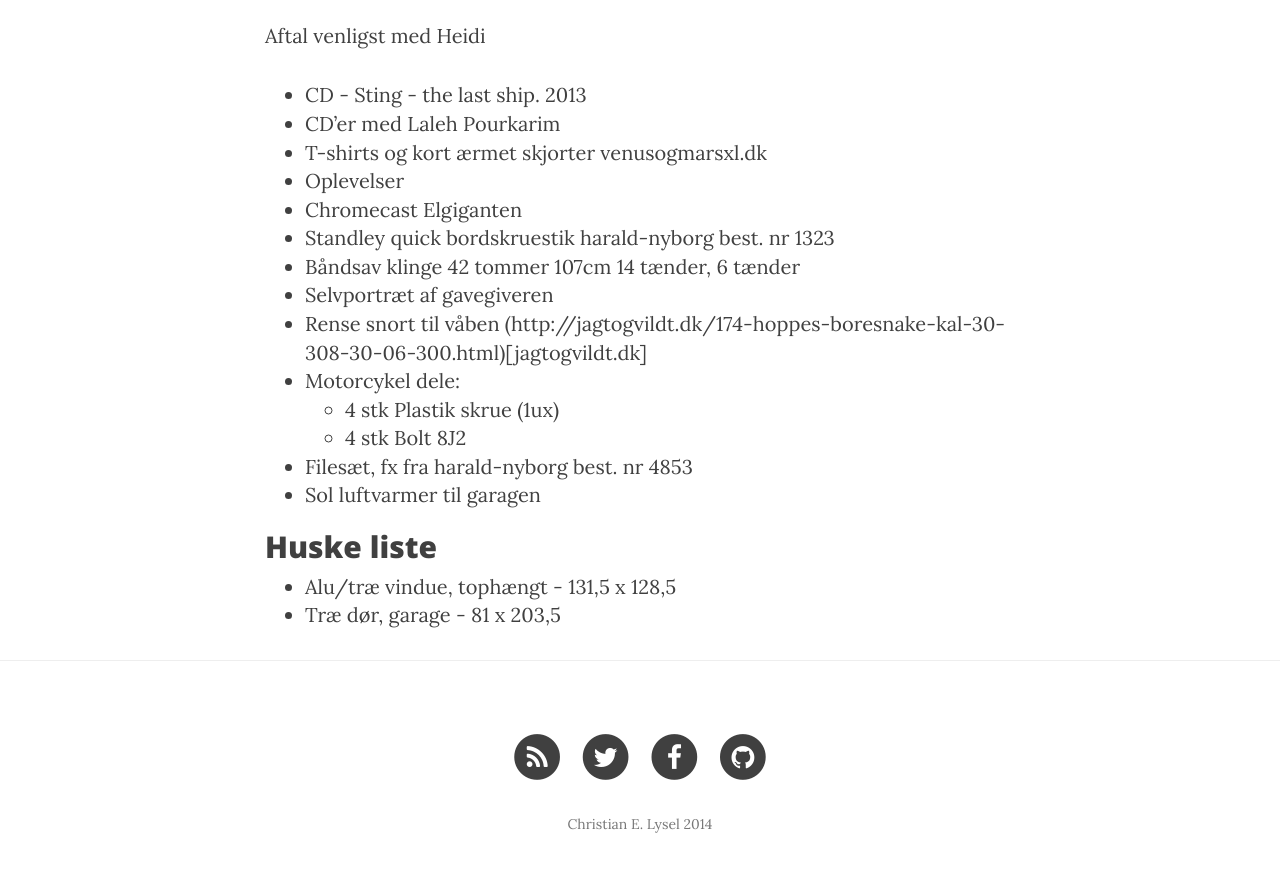
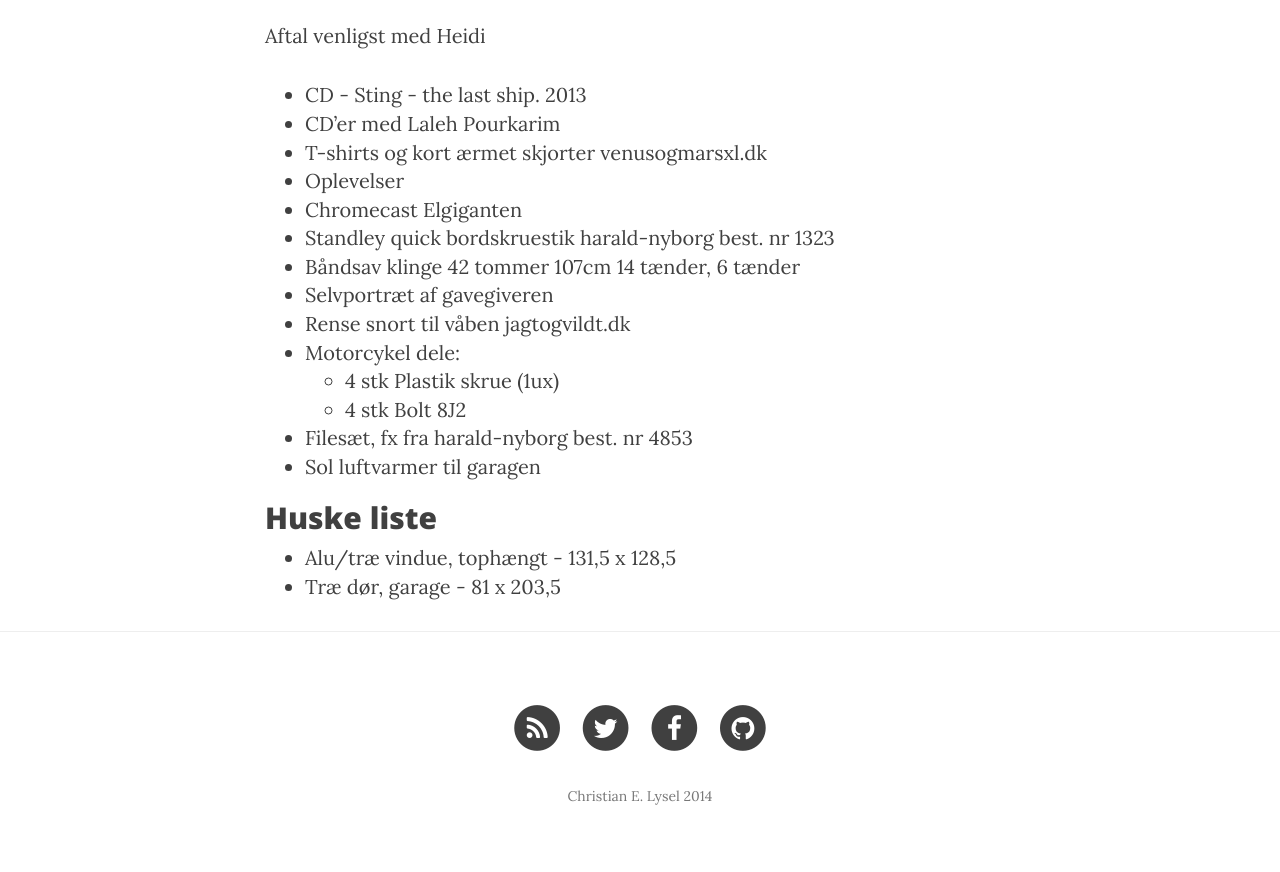
Before and after one commit to clysel/christian.lysel.net, a Jekyll site: the page built from gave.markdown, in a window 1280 px wide and 900 px high, scrolled down 1266 px. Shown: the top 872 px of the window. Built offline with Jekyll 4.4.1, drawn with Linux system fonts in a browser that asks for light colours; nearby versions of some CDN libraries; some of the changed lines change nothing that is shown.

Commit message:
Update gave.markdown

```diff
--- a/gave.markdown
+++ b/gave.markdown
@@ -41,7 +41,7 @@
 * Standley quick bordskruestik [harald-nyborg best. nr 1323](http://www.harald-nyborg.dk/p1323/stanley-quick-bordskruestik)
 * Båndsav klinge  42 tommer 107cm [14 tænder](http://toolworld.dk/Rawlink-Bandsavsklinge-14-taender-1085-mm-p25924), [6 tænder](http://toolworld.dk/Rawlink-Bandsavsklinge-6-taender-1085-mm-p25923)
 * Selvportræt af gavegiveren
-* Rense snort til våben (http://jagtogvildt.dk/174-hoppes-boresnake-kal-30-308-30-06-300.html)[jagtogvildt.dk]
+* Rense snort til våben [jagtogvildt.dk](http://jagtogvildt.dk/174-hoppes-boresnake-kal-30-308-30-06-300.html)
 * Motorcykel dele:
   * 4 stk [Plastik skrue (1ux)](https://www.yamahamotorcyclespares.co.uk/product/YAMAHA/901500502400/SCREW,%20ROUND%20HEAD(1UX)&uid=0)
   * 4 stk [Bolt 8J2](https://www.yamahamotorcyclespares.co.uk/product/YAMAHA/901790527100/NUT%20(8J2)&uid=0)
```
